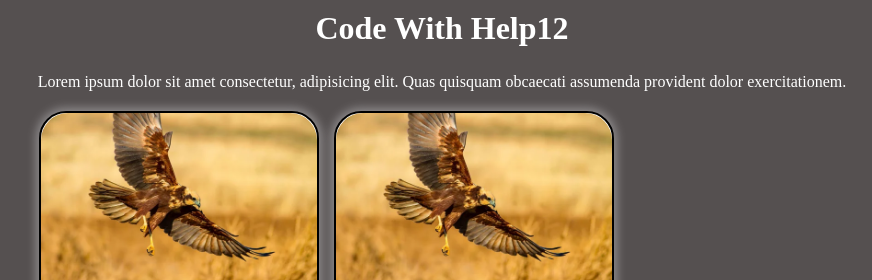
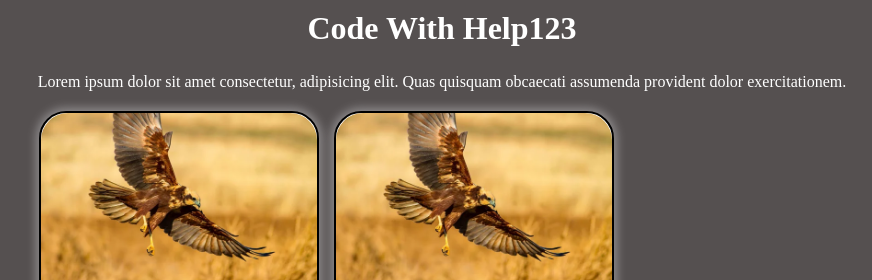
Before and after one commit to sam-bg07/repo1, a plain HTML site: page index.html in a window 1280 px wide. Shown: the top 280 px of the page, without its empty margins (198-1070 px from the left). Drawn offline with Linux system fonts and the light colour scheme.

Commit message:
Final commit

```diff
--- a/index.html
+++ b/index.html
@@ -11,7 +11,7 @@
 <body>
   <div class="main">
     <div class="div1">
-      <h1>Code With Help12</h1>
+      <h1>Code With Help123</h1>
       <p>
         Lorem ipsum dolor sit amet consectetur, adipisicing elit. Quas
         quisquam obcaecati assumenda provident dolor exercitationem.
```
